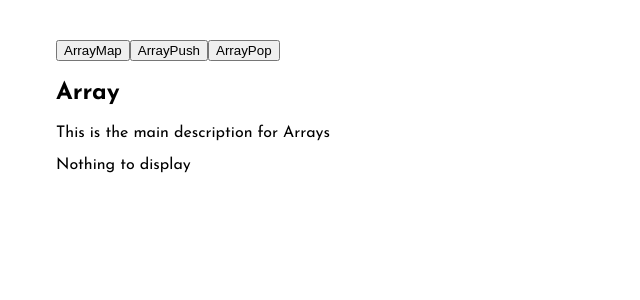
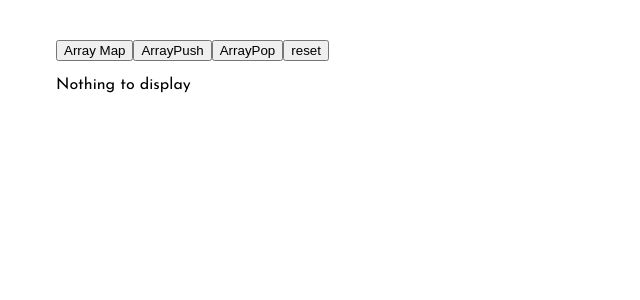
Before and after one commit to dvlprdave/js-ds, a Next.js app: page /arrays in a window 1280 px wide. Shown: the top 300 px of the page, without its empty margins (0-640 px from the left). Built offline with nearby package versions, Linux system fonts and the light colour scheme.

Commit message:
added array method component

```diff
--- a/components/dataUi.js
+++ b/components/dataUi.js
@@ -16,36 +16,16 @@ const DataUi = ({
         </button>
       ))}
 
-      {filterCategory && (
+      { (
         <button
           onClick={() => {
-            setFilterCategory(null);
+            setSelectedMethod('');
           }}
         >
           reset
         </button>
       )}
 
-
-    <div>
-      {filterCategory
-        ?
-        filteredData.map((item, i) => {
-          return (
-            <div key={i}>
-              <h2>{item.title}</h2>
-              <p>{item.description}</p>
-            </div>
-          )
-        })
-        :
-        <div>
-          <h2>{data.array.title}</h2>
-          <p>{data.array.mainDescription}</p>
-        </div>
-      }
-    </div>
-
     <div>{renderSelectedCard(selectedMethod)}</div>
   </>
 )
--- /dev/null
+++ b/components/methods/ArrayPop.js
@@ -0,0 +1,6 @@
+export default () => (
+  <>
+      <h1>This is the Array Pop component</h1>
+      <p>Some description about pop() arrays</p>
+  </>
+)
--- /dev/null
+++ b/components/methods/ArrayPush.js
@@ -0,0 +1,6 @@
+export default () => (
+  <>
+      <h1>This is the Array Push component</h1>
+      <p>Some description about push() arrays</p>
+  </>
+)
--- a/components/methods/index.js
+++ b/components/methods/index.js
@@ -1 +1,3 @@
 export { default as ArrayMap } from './ArrayMap'
+export { default as ArrayPush } from './ArrayPush'
+export { default as ArrayPop } from './ArrayPop'
--- a/data.json
+++ b/data.json
@@ -10,7 +10,7 @@
       {
         "id": "array",
         "title": "Array Map",
-        "component": "ArrayMap",
+        "component": "Array Map",
         "description": "You can iterate over an array by......"
       },
       {
```
